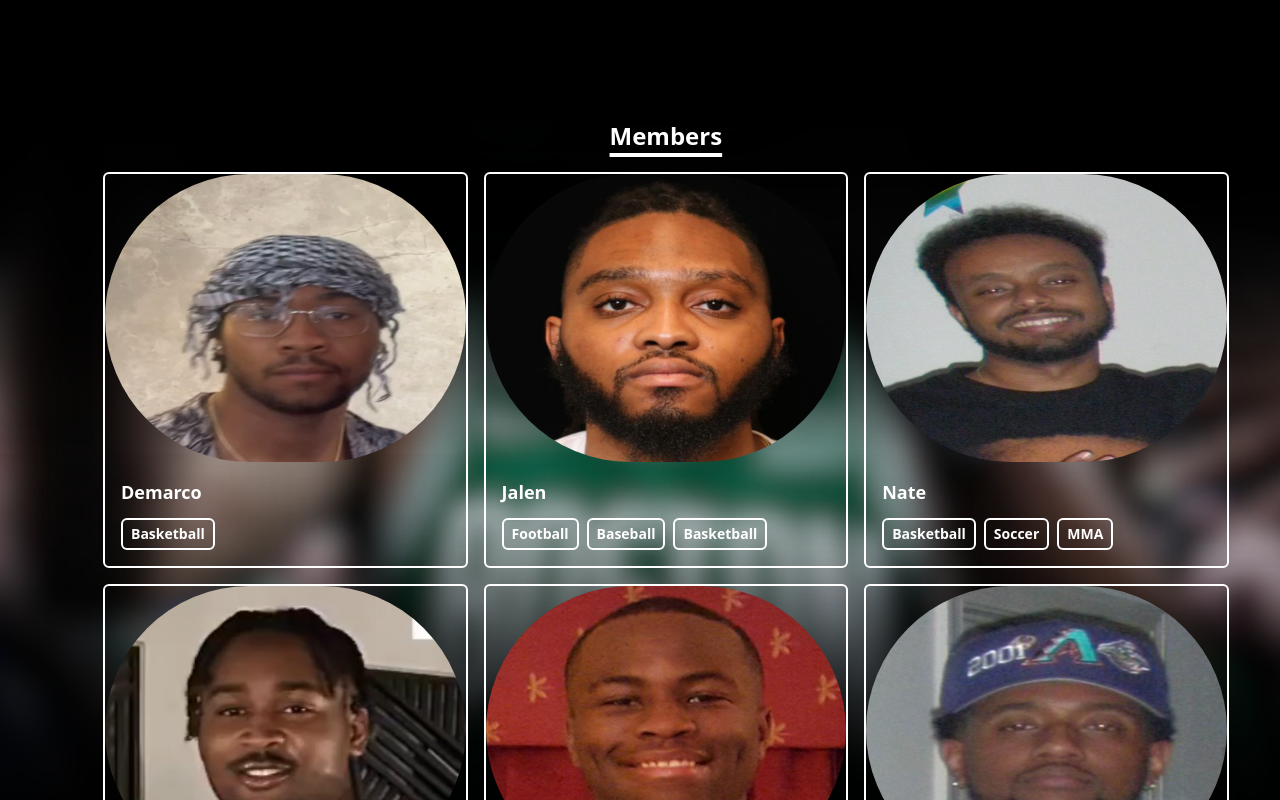
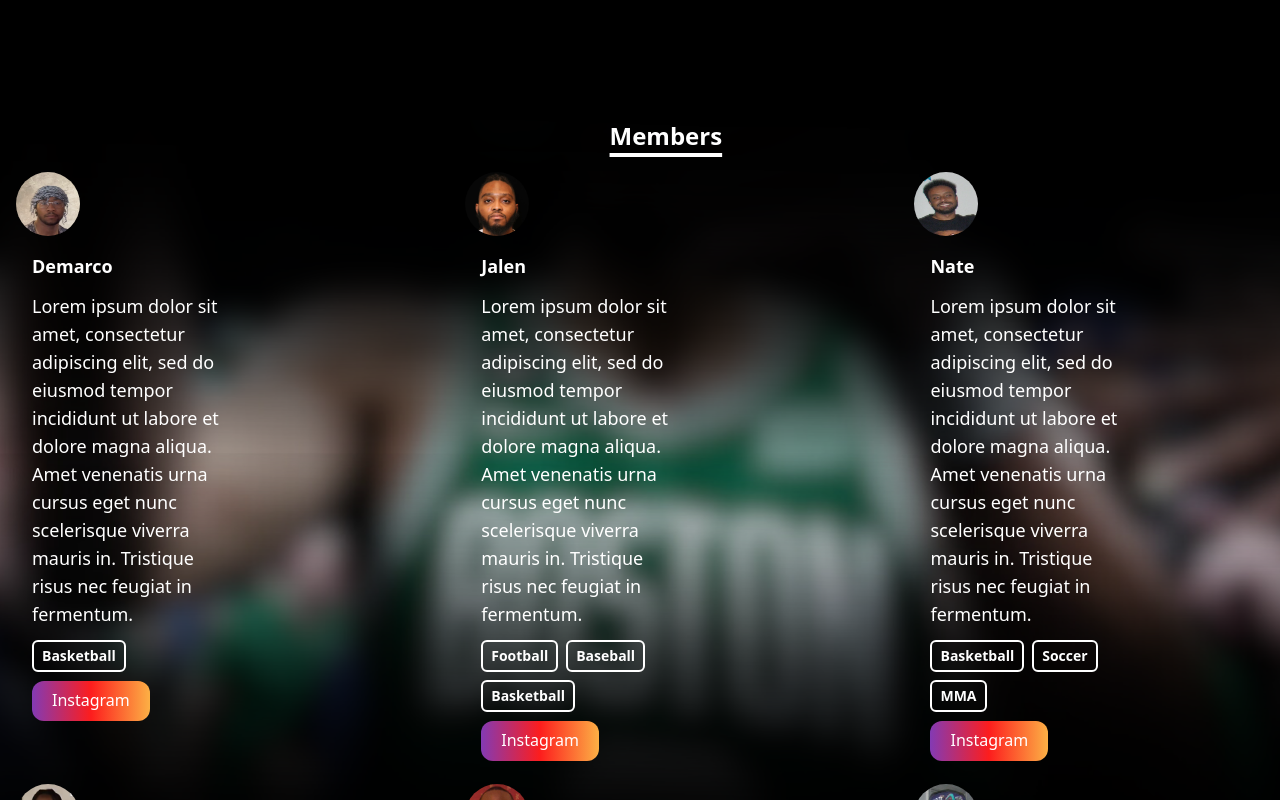
Before and after one commit to Al3xand3r11/WhatsthePlay-app, a React (Vite) app: page / in a window 1280 px wide. Shown: the part 1480-2280 px from the top of the page. Built offline with nearby package versions, Linux system fonts and the light colour scheme.

Commit message:
lorem ipsum chages

```diff
--- a/src/components/Members/MemberItem.jsx
+++ b/src/components/Members/MemberItem.jsx
@@ -1,21 +1,24 @@
 import React from "react";
 
-function MemberItem({name, imgUrl, stack, link}){
+function MemberItem({name, imgUrl,description, stack, link}){
     return(
+        <div className="pr-48 pl-4">
         <a
             href={link}
             target="_blank"
             rel="noopenner noreferrer"
-            className="border-2 border-white
-            rounded-md overflow-hidden w-28 md:w-full">
+            className="
+            rounded-md overflow-hidden w-28 md:w-full ">
         <img
             src={imgUrl}
             alt="portfolio"
-            className=" w-24 md:w-full h-24 md:h-72 obect-cover cursor-pointer rounded-full "
+            className=" obect-cover cursor-pointer rounded-full w-16 h-16"
         />
         <div className="w-full p-4">
             <h3 className="text-lg md:text-x1 mb-2
             md:mb-3 font-semibold text-white">{name}</h3>
+            <h5 className="text-lg md:text-x1 mb-2
+            md:mb-3 text-white">{description}</h5>
             <p className="flex flex-wrap gap-2 flex-rowitems-center justify-start
             text-xs md:text-sm text-white">
                 {stack.map(item => (
@@ -26,7 +29,14 @@ function MemberItem({name, imgUrl, stack, link}){
                 ))}
             </p>
         </div>
+        <div className="pl-4 pb-4">
+        <a target="_blank" href="https://www.youtube.com/@whatstheplayproductions" className="bg-gradient-to-r from-[#833ab4] via-[#fd1d1d] to-[#fcb045] text-white rounded-xl
+        text-base px-5 py-2.5 text-center me-2 mb-2 pt-2">
+            Instagram
         </a>
+        </div>
+        </a>
+        </div>
     )
 }
 
--- a/src/components/Members/index.jsx
+++ b/src/components/Members/index.jsx
@@ -6,15 +6,16 @@ import Title from "../Title";
 const Members = () => {
     return (
       <div id="Members" className="bg-member-image w-full h-screen bg-cover bg-center">
-      <div className="flex flex-col items-center justify-center">
+      <div className="flex flex-col items-center">
       <Title>Members</Title>
 
-      <div className="flex flex-col md:flex-row items-center justify-center  ">
-            <div className="grid grid-cols-2 sm:grid-cols-2 md:grid-cols-2 lg:grid-cols-3 gap-4">
+      <div className="justify-between">
+            <div className="grid grid-cols-2 sm:grid-cols-2 md:grid-cols-2 lg:grid-cols-3 gap-4 ">
                 {members.map(project => (
                     <MemberItem
                         imgUrl={project.imgUrl}
                         name={project.name}
+                        description={project.description}
                         link={project.link}
                         stack={project.stack}
                     />
--- a/src/data/members.js
+++ b/src/data/members.js
@@ -2,36 +2,42 @@ export default [
     {
         name: 'Demarco',
         imgUrl: '/assets/JB.png',
+        description: 'Lorem ipsum dolor sit amet, consectetur adipiscing elit, sed do eiusmod tempor incididunt ut labore et dolore magna aliqua. Amet venenatis urna cursus eget nunc scelerisque viverra mauris in. Tristique risus nec feugiat in fermentum.',
         link: 'https://www.instagram.com/demarco_34?igsh=MzRlODBiNWFlZA==',
         stack: ['Basketball'],
     },
     {
         name: 'Jalen',
         imgUrl: '/assets/JG.jpeg',
+        description: 'Lorem ipsum dolor sit amet, consectetur adipiscing elit, sed do eiusmod tempor incididunt ut labore et dolore magna aliqua. Amet venenatis urna cursus eget nunc scelerisque viverra mauris in. Tristique risus nec feugiat in fermentum.',
         link: 'https://www.instagram.com/est.jgee?igsh=MzRlODBiNWFlZA==',
         stack: ['Football', 'Baseball', 'Basketball'],
     },
     {
         name: 'Nate',
         imgUrl: '/assets/Nate.jpg',
+        description: 'Lorem ipsum dolor sit amet, consectetur adipiscing elit, sed do eiusmod tempor incididunt ut labore et dolore magna aliqua. Amet venenatis urna cursus eget nunc scelerisque viverra mauris in. Tristique risus nec feugiat in fermentum.',
         link: 'https://www.instagram.com/n8laieke?igsh=MzRlODBiNWFlZA==',
         stack: ['Basketball', 'Soccer', 'MMA'],
     },
     {
         name: 'Christian',
         imgUrl: '/assets/CT.jpg',
+        description: 'Lorem ipsum dolor sit amet, consectetur adipiscing elit, sed do eiusmod tempor incididunt ut labore et dolore magna aliqua. Amet venenatis urna cursus eget nunc scelerisque viverra mauris in. Tristique risus nec feugiat in fermentum.',
         link: 'https://www.instagram.com/1of1christian?igsh=MzRlODBiNWFlZA==',
         stack: ['Football', 'Basketball', 'WWE'],
     },
     {
         name: 'Brian',
         imgUrl: '/assets/Brian.png',
+        description: 'Lorem ipsum dolor sit amet, consectetur adipiscing elit, sed do eiusmod tempor incididunt ut labore et dolore magna aliqua. Amet venenatis urna cursus eget nunc scelerisque viverra mauris in. Tristique risus nec feugiat in fermentum.',
         link: 'https://www.instagram.com/enteringgoatstatus?igsh=MzRlODBiNWFlZA==',
         stack: ['Football', 'Baseball', 'Basketball', 'WWE'],
     },
     {
         name: 'Caleb',
         imgUrl: '/assets/Caleb.jpg',
+        description: 'Lorem ipsum dolor sit amet, consectetur adipiscing elit, sed do eiusmod tempor incididunt ut labore et dolore magna aliqua. Amet venenatis urna cursus eget nunc scelerisque viverra mauris in. Tristique risus nec feugiat in fermentum.',
         link: 'https://www.instagram.com/sbud.c?igsh=MzRlODBiNWFlZA==',
         stack: ['Videographer', 'Football', 'Basketball'],
     },
```
Also changed, not shown: src/components/Stats/Carousel.jsx (added, +8 -0 lines).
